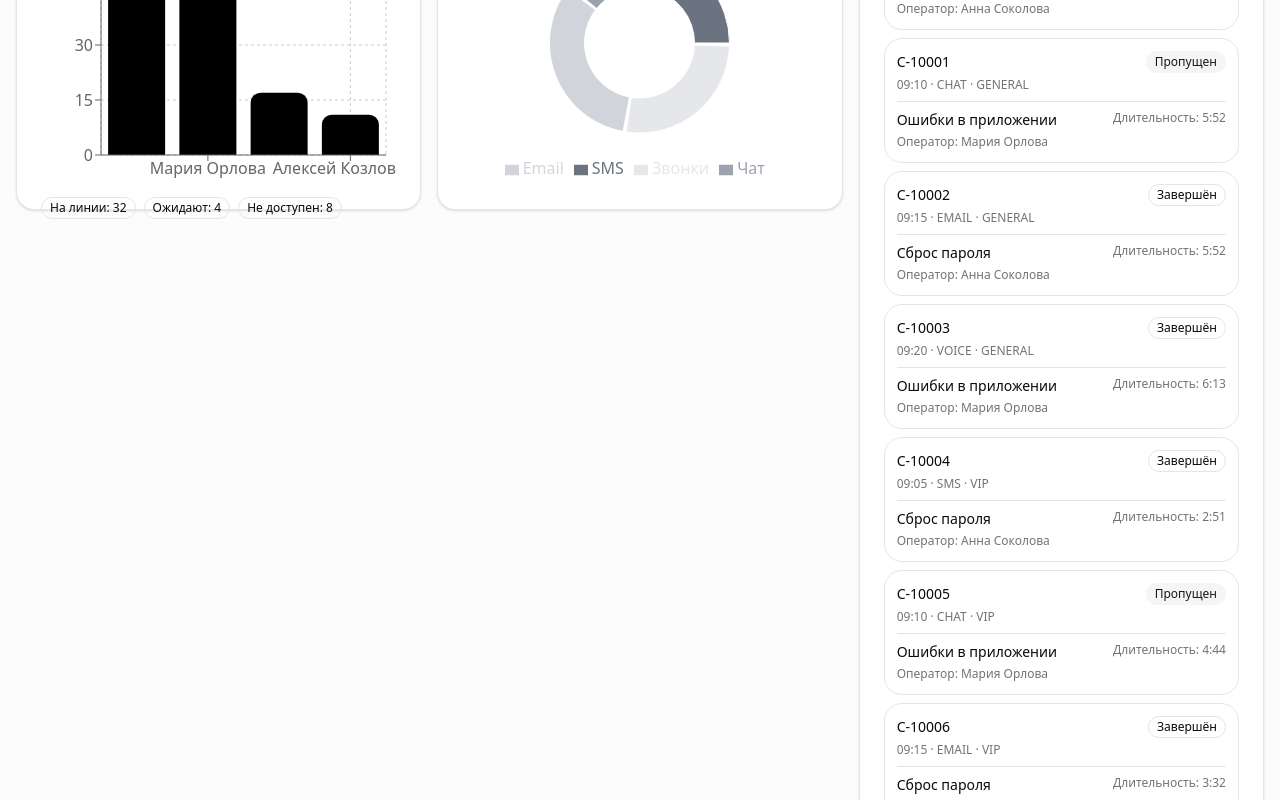
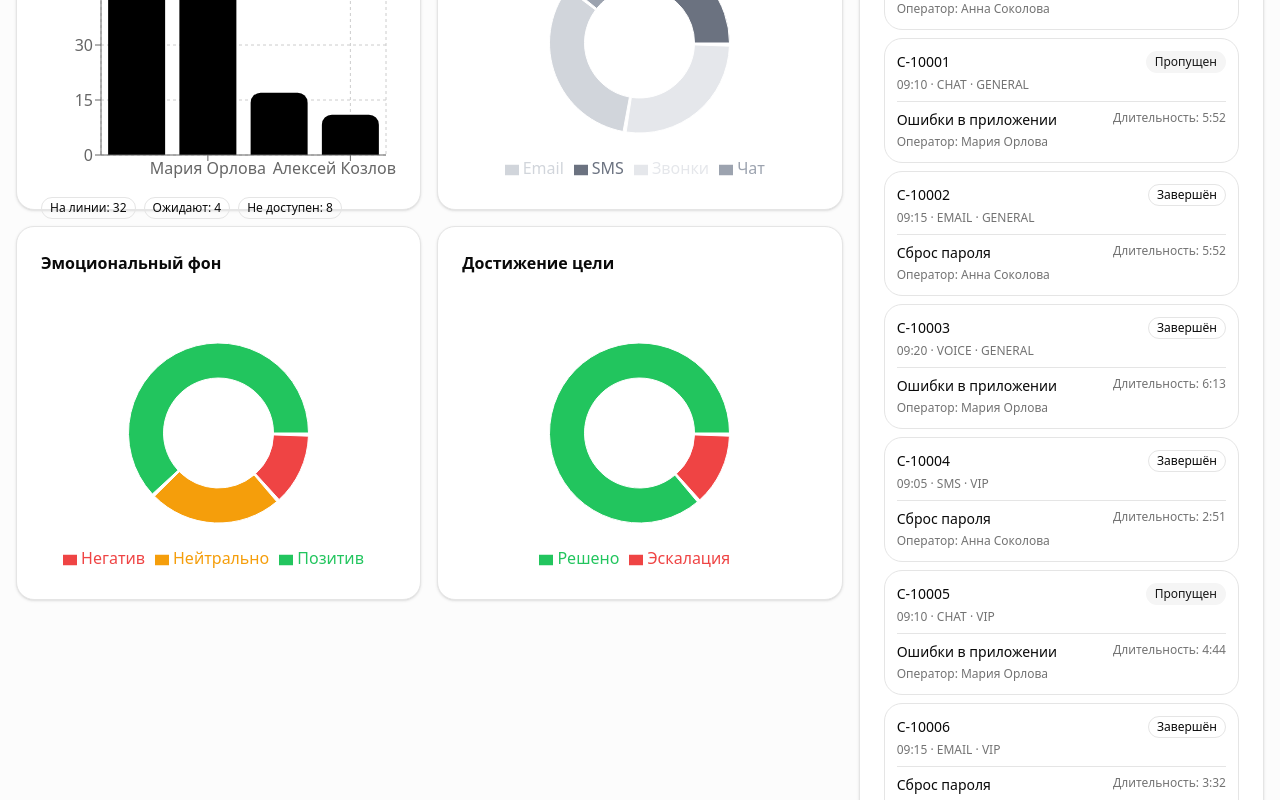
Before and after one commit to juL1kkk/cc-analytics-ui, a Next.js app: page / in a window 1280 px wide. Shown: the part 1049-1849 px from the top of the page. Built offline with nearby package versions, Linux system fonts and the light colour scheme.

Commit message:
Add sentiment and goal donut charts with business colors

```diff
--- a/components/ContactCenterAnalyticsDashboard.tsx
+++ b/components/ContactCenterAnalyticsDashboard.tsx
@@ -80,6 +80,19 @@ function kpiDelta(delta: number) {
 }
 
 const COLORS = ["#6b7280", "#9ca3af", "#d1d5db", "#e5e7eb", "#f3f4f6"]; // neutral palette
+
+const SENTIMENT_COLORS: Record<string, string> = {
+  "Позитив": "#22c55e",     // зелёный
+  "Нейтрально": "#f59e0b", // оранжевый
+  "Негатив": "#ef4444",    // красный
+};
+
+const GOAL_COLORS: Record<string, string> = {
+  "Решено": "#22c55e",        // зелёный
+  "Эскалация": "#ef4444",    // красный
+  "Требует действий": "#f59e0b", // на будущее
+};
+
 
 export default function ContactCenterAnalyticsDashboard() {
   const [period, setPeriod] = useState<Period>("today");
@@ -294,6 +307,33 @@ const kpis = useMemo(() => {
   }));
 }, [filteredCalls]);
 
+ const sentimentSplit = useMemo(() => {
+  const counts = { "Позитив": 0, "Нейтрально": 0, "Негатив": 0 };
+
+  for (const c of filteredCalls) {
+    if (c.status === "Пропущен") counts["Негатив"] += 1;
+    else if (c.channel === "voice") counts["Нейтрально"] += 1;
+    else counts["Позитив"] += 1;
+  }
+
+  return Object.entries(counts)
+    .map(([name, value]) => ({ name, value }))
+    .filter((x) => x.value > 0);
+}, [filteredCalls]);
+
+const goalSplit = useMemo(() => {
+  const counts = { "Решено": 0, "Эскалация": 0, "Требует действий": 0 };
+
+  for (const c of filteredCalls) {
+    if (c.status === "Завершён") counts["Решено"] += 1;
+    else if (c.status === "Пропущен") counts["Эскалация"] += 1;
+    else counts["Требует действий"] += 1;
+  }
+
+  return Object.entries(counts)
+    .map(([name, value]) => ({ name, value }))
+    .filter((x) => x.value > 0);
+}, [filteredCalls]);
 
   const themes: Theme[] = useMemo(() => {
   const map = new Map<
@@ -784,6 +824,8 @@ const kpis = useMemo(() => {
                     </CardContent>
                   </Card>
 
+
+
                   <div className="grid grid-cols-1 gap-4 md:grid-cols-2">
                     <Card className="rounded-2xl">
                       <CardHeader className="pb-2">
@@ -826,6 +868,72 @@ const kpis = useMemo(() => {
                       </CardContent>
                     </Card>
                   </div>
+
+                 <div className="grid grid-cols-1 gap-4 md:grid-cols-2">
+
+  <Card className="rounded-2xl">
+    <CardHeader className="pb-2">
+      <CardTitle className="text-base">Эмоциональный фон</CardTitle>
+    </CardHeader>
+    <CardContent className="h-[260px]">
+      <ResponsiveContainer width="100%" height="100%">
+        <PieChart>
+          <Tooltip />
+          <Legend />
+          <Pie
+            data={sentimentSplit}
+            dataKey="value"
+            nameKey="name"
+            innerRadius={55}
+            outerRadius={90}
+            paddingAngle={2}
+          >
+            {sentimentSplit.map((entry) => (
+  <Cell
+    key={entry.name}
+    fill={SENTIMENT_COLORS[entry.name] || "#9ca3af"}
+  />
+))}
+
+          </Pie>
+        </PieChart>
+      </ResponsiveContainer>
+    </CardContent>
+  </Card>
+
+  <Card className="rounded-2xl">
+    <CardHeader className="pb-2">
+      <CardTitle className="text-base">Достижение цели</CardTitle>
+    </CardHeader>
+    <CardContent className="h-[260px]">
+      <ResponsiveContainer width="100%" height="100%">
+        <PieChart>
+          <Tooltip />
+          <Legend />
+          <Pie
+            data={goalSplit}
+            dataKey="value"
+            nameKey="name"
+            innerRadius={55}
+            outerRadius={90}
+            paddingAngle={2}
+          >
+            {goalSplit.map((entry) => {
+  const key = entry.name.trim();
+  return (
+    <Cell
+      key={key}
+      fill={GOAL_COLORS[key] || "#9ca3af"}
+    />
+  );
+})}
+          </Pie>
+        </PieChart>
+      </ResponsiveContainer>
+    </CardContent>
+  </Card>
+</div>
+
                 </TabsContent>
 
                 <TabsContent value="operators" className="m-0 space-y-4">
```
